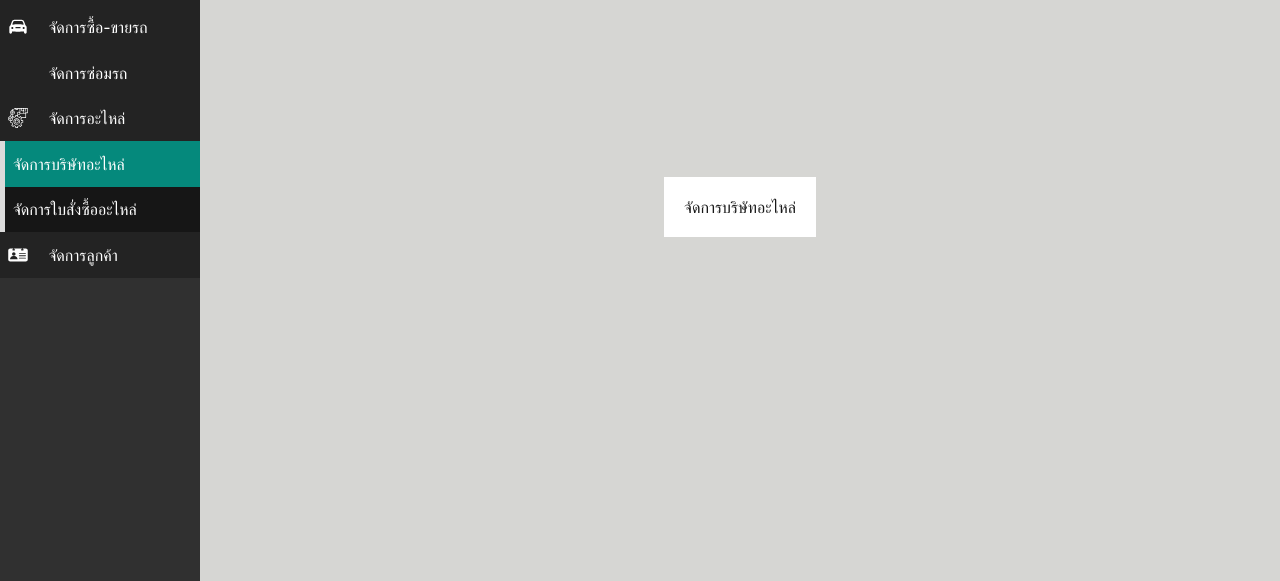
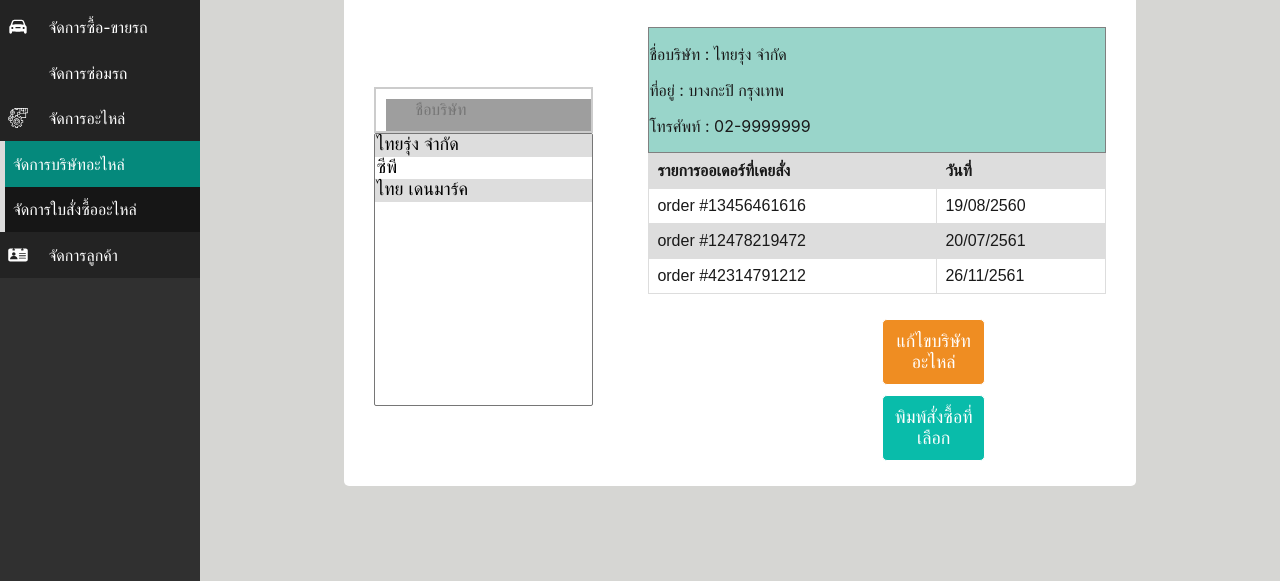
Before and after one commit to mikesmikey/autosale-retro, a plain HTML site: page client/part_company.html in a window 1280 px wide. Shown: the part 219-800 px from the top of the page. Drawn offline with Linux system fonts and the light colour scheme; grey boxes are pictures that could not be loaded.

Commit message:
fin partCompany

```diff
--- a/client/part_company.html
+++ b/client/part_company.html
@@ -6,7 +6,7 @@
     <meta name="viewport" content="width=device-width, initial-scale=1.0">
     <meta http-equiv="X-UA-Compatible" content="ie=edge">
     <title>โชคทวี - จัดการบริษัทอะไหล่</title>
-    <link rel="shortcut icon" type="image/png" href="./resources/imgs/logo.png"/>
+    <link rel="shortcut icon" type="image/png" href="./resources/imgs/logo.png" />
 
     <!-- Utilities CSS-->
     <link href="./resources/css/color.css" type="text/css" rel="stylesheet">
@@ -23,6 +23,8 @@
     <!--JS-->
     <script src="./resources/js/accController.js"></script>
     <script src="./resources/js/index.js"></script>
+    <script src="./resources/js/refModal.js"></script>
+
 </head>
 
 <body>
@@ -126,12 +128,97 @@
         </ul>
     </nav>
     <div class="subcontent-area">
-        <div class="subcontent-main-div">
-            <div class="box">
-                จัดการบริษัทอะไหล่
+        <div class="subcontent-main-div plate">
+            <div class="box with-title is-round">
+                <div class="box-title is-oros">
+                    จัดการบริษัทอะไหล่
+                </div>
+                <div class="box boxplate">
+                    <div class="columns">
+                    </div>
+                    <div class="columns">
+                        <div class="column is-3">
+                            <div>
+                                <div>
+                                    <input class="input-icon-search width80" type="text" name="search"
+                                        placeholder="ชื่อบริษัท">
+                                    <select multiple size="12" class="selectPlate width80">
+                                        <option value="ไทยรุ่ง จำกัด">ไทยรุ่ง จำกัด</option>
+                                        <option value="ซีพี">ซีพี</option>
+                                        <option value="ไทย เดนมาร์ค">ไทย เดนมาร์ค</option>
+                                    </select>
+                                </div>
+                            </div>
+                        </div>
+                        <div class="column is-5">
+                            <div class="border-gray bg-colormint">
+                                <p>ชื่อบริษัท : ไทยรุ่ง จำกัด</p>
+                                <p>ที่อยู่ : บางกะปิ กรุงเทพ</p>
+                                <p>โทรศัพท์ : 02-9999999</p>
+                            </div>
+
+                            <div class="columns">
+                                <table>
+                                    <tr>
+                                        <th>รายการออเดอร์ที่เคยสั่ง</th>
+                                        <th>วันที่</th>
+                                    </tr>
+                                    <tr>
+                                        <td>order #13456461616</td>
+                                        <td>19/08/2560</td>
+                                    </tr>
+                                    <tr>
+                                        <td>order #12478219472</td>
+                                        <td>20/07/2561</td>
+                                    </tr>
+                                    <tr>
+                                        <td>order #42314791212</td>
+                                        <td>26/11/2561</td>
+                                    </tr>
+                                </table>
+                            </div>
+                            <br>
+
+                            <div class="columns">
+                                <div class="column is-2"></div>
+                                <div class="column is-2"></div>
+                                <div class="column is-4">
+                                    <button type="button" onclick="launchModal()" class="button is-round is-2 width45 is-orange">แก้ไขบริษัทอะไหล่</button>
+                                    <button type="button" class="button is-round is-2 width45 is-oros">พิมพ์สั่งซื้อที่เลือก</button>
+                                </div>
+                            </div>
+                        </div>
+                    </div>
+                </div>
             </div>
         </div>
     </div>
+    <div id="ref-modal" class="modal">
+            <div class="box partCompany">
+                    <label class="label is-2">ชื่อบริษัท</label>
+                    <input type="text" class="input-plateAdd  is-pulled-right width80"><br><br>
+                    <label class="label is-2">ที่อยู่</label>
+                    <textarea class="textarea-plate is-pulled-right width80 address"rows="6"></textarea><br><br><br><br><br><br><br>
+                    <label class="label is-2">เบอร์โทร</label>
+                    <input type="text" class="input-plateAdd  is-pulled-right width80"><br><br><br>
+                    <div class="columns">
+                            <div class="column is-2">
+                            </div>
+                            <div class="column is-2">
+                                <center>
+                                <button type="button"  class="button is-width70  is-round is-2 is-oros">เพิ่ม</button>
+                                </center>
+                            </div>
+                            <div class="column is-2">
+                                    <center>
+                                    <button type="button" onclick="closeModal()" class="button  is-width70 is-round is-2  is-yentafo">ลบ</button>
+                                </center>
+                                </div>
+                                <div class="column is-2">
+                                    </div>
+                        </div>
+                </div>
+        </div>
 </body>
 
 <footer>
--- a/client/resources/css/custom.css
+++ b/client/resources/css/custom.css
@@ -81,6 +81,9 @@ div.border-gray{
 .width25{
     width: 25%
 }
+.width45{
+    width: 45%
+}
 .width50{
     width: 50%
 }
@@ -102,6 +105,9 @@ div.border-gray{
 
 .plate {
     width: 80%;
+}
+.partCompany{
+    width: 100%;
 }
 .margin-left150{
     margin-left: 150px;
@@ -126,7 +132,6 @@ div.border-gray{
     color: #363636;
     box-shadow: inset 0 1px 2px rgba(10, 10, 10, 0.1);
     max-width: 100%;
-    width: 70%;
     font-size: 16px;
   }
 
@@ -136,3 +141,37 @@ div.border-gray{
   option:nth-child(odd){
     background-color: #dddddd;
   }
+  .bg-colormint{
+    background-color: rgb(153, 213, 202, 1);
+
+  }
+
+  .boxplate table {
+    font-family: arial, sans-serif;
+    border-collapse: collapse;
+    width: 100%;
+  }
+
+  .boxplate td, th {
+    border: 1px solid #dddddd;
+    text-align: left;
+    padding: 8px;
+  }
+  .boxplate th{
+    background-color: #dddddd;
+  }
+  .boxplate tr {
+    background-color: #dddddd;
+  }
+  .boxplate tr:nth-child(even) {
+    background-color: white;
+  }
+  .partCompany{
+    width: 40%;
+  }
+  .partCompany textarea{
+    padding: 5px;
+  }
+  .textarea-plate.width70{
+
+  }
```
Also changed, not shown: client/plate_license_add.html (+2 -2 lines).
